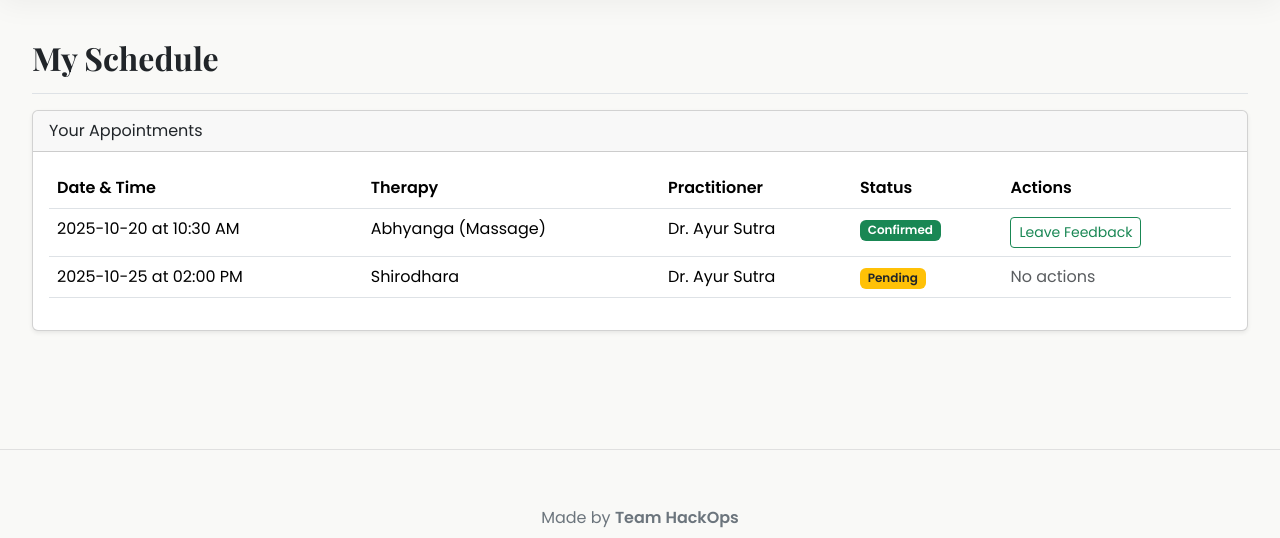
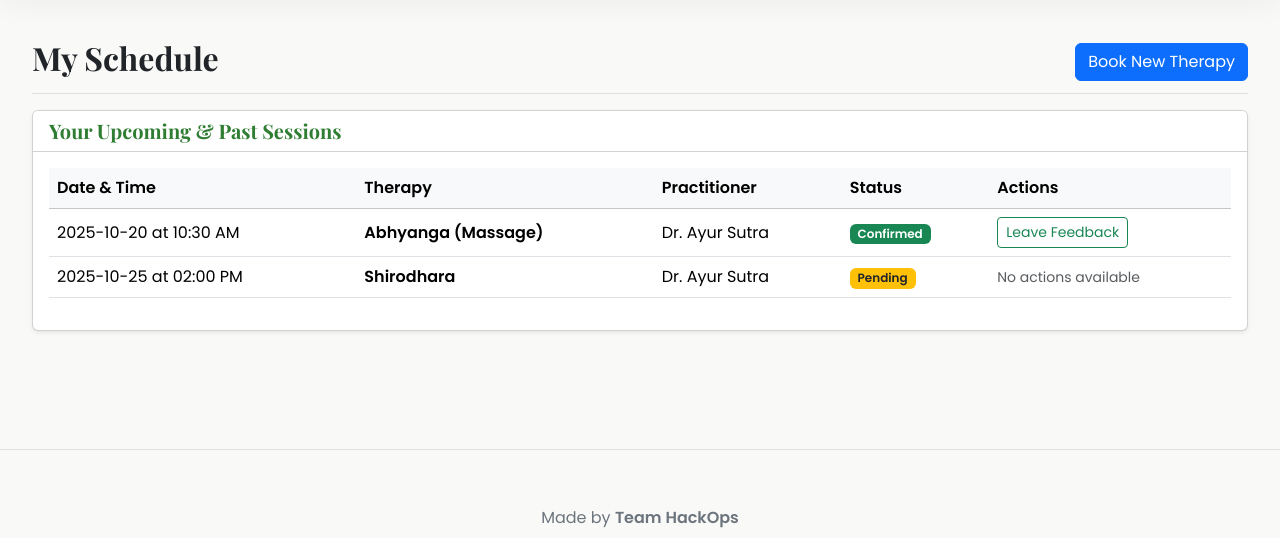
Before and after one commit to The-HackOps/AyurSutra, a Flask app: page /patient/schedule in a window 1280 px wide. Shown: the part 92-630 px from the top of the page. Run offline with Flask 3, Linux system fonts and the light colour scheme; the visitor is signed in with stand-in values (Sample User, id 1).

Commit message:
Update schedule.html

```diff
--- a/app/templates/patient/schedule.html
+++ b/app/templates/patient/schedule.html
@@ -3,37 +3,39 @@
 {% block dashboard_content %}
   <div class="d-flex justify-content-between flex-wrap flex-md-nowrap align-items-center pt-3 pb-2 mb-3 border-bottom">
     <h1 class="h2">My Schedule</h1>
+    <a href="{{ url_for('patient.book') }}" class="btn btn-primary">Book New Therapy</a>
   </div>
 
   <div class="card shadow-sm">
-    <div class="card-header">
-      Your Appointments
+    <div class="card-header bg-white">
+      <h5 class="mb-0">Your Upcoming & Past Sessions</h5>
     </div>
     <div class="card-body">
       <div class="table-responsive">
-        <table class="table">
-          <thead>
+        <table class="table table-hover align-middle">
+          <thead class="table-light">
             <tr>
               <th scope="col">Date & Time</th>
               <th scope="col">Therapy</th>
               <th scope="col">Practitioner</th>
               <th scope="col">Status</th>
-              <th scope="col">Actions</th> </tr>
+              <th scope="col">Actions</th>
+            </tr>
           </thead>
           <tbody>
             {% if appointments %}
               {% for appt in appointments %}
                 <tr>
                   <td>{{ appt.start_time.strftime('%Y-%m-%d at %I:%M %p') }}</td>
-                  <td>{{ appt.therapy_name }}</td>
+                  <td><strong>{{ appt.therapy_name }}</strong></td>
                   <td>Dr. {{ appt.doc_first_name }} {{ appt.doc_last_name }}</td>
                   <td>
                     {% if appt.status == 'pending' %}
-                      <span class="badge bg-warning text-dark">{{ appt.status|capitalize }}</span>
+                      <span class="badge bg-warning text-dark">Pending</span>
                     {% elif appt.status == 'confirmed' %}
-                      <span class="badge bg-success">{{ appt.status|capitalize }}</span>
+                      <span class="badge bg-success">Confirmed</span>
                     {% elif appt.status == 'cancelled' %}
-                      <span class="badge bg-danger">{{ appt.status|capitalize }}</span>
+                      <span class="badge bg-danger">Cancelled</span>
                     {% else %}
                       <span class="badge bg-secondary">{{ appt.status|capitalize }}</span>
                     {% endif %}
@@ -44,14 +46,18 @@
                         Leave Feedback
                       </a>
                     {% else %}
-                      <span class="text-muted">No actions</span>
+                      <span class="text-muted small">No actions available</span>
                     {% endif %}
                   </td>
                 </tr>
               {% endfor %}
             {% else %}
               <tr>
-                <td colspan="5" class="text-center">You have no appointments.</td> </tr>
+                <td colspan="5" class="text-center py-4">
+                    <p>No appointments found.</p>
+                    <a href="{{ url_for('patient.book') }}" class="btn btn-sm btn-success">Book Now</a>
+                </td>
+              </tr>
             {% endif %}
           </tbody>
         </table>
```
